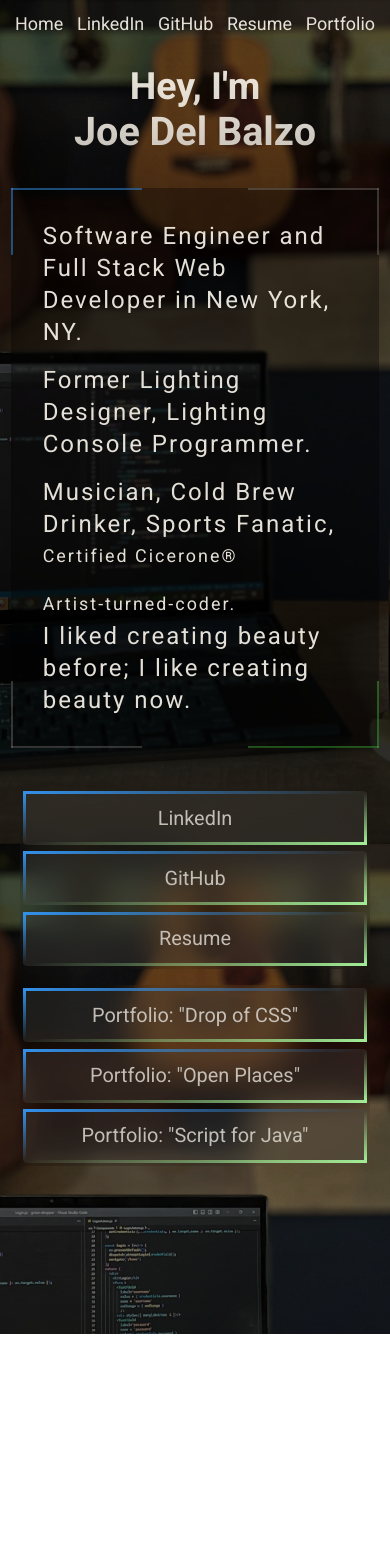
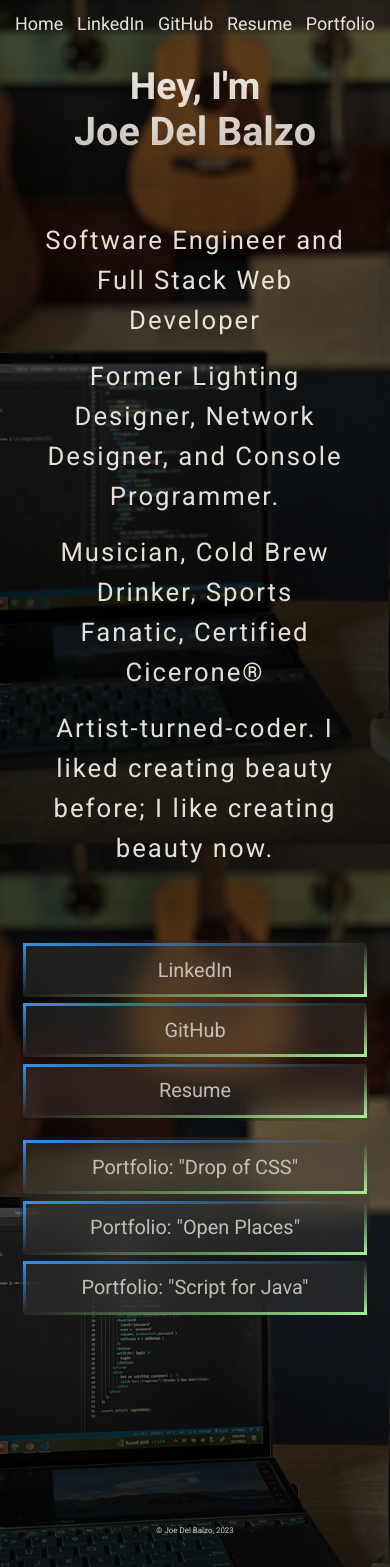
Before and after one commit to joedelbalzo/jdbportfolio, a React app: page /dropofcss in a window 390 px wide. Before the commit the page ends 1334 px from the top, so only its background shows below. Built offline with nearby package versions, Linux system fonts and the light colour scheme.

Commit message:
styles and foot

```diff
--- a/public/styles.css
+++ b/public/styles.css
@@ -21,6 +21,7 @@ body {
   display: flex;
   justify-content: flex-start;
   flex-wrap: wrap;
+  position: sticky;
 }
 
 .main-navbar a {
@@ -138,12 +139,12 @@ h3 {
 #main-introParagraph {
   margin: 0 auto 1rem;
   width: fit-content;
-  font-size: calc(15px + 0.5vw);
+  font-size: calc(15px + 1vw);
   font-weight: 400;
   text-align: left;
   color: rgba(240, 240, 240, 0.9);
   line-height: 2rem;
-  letter-spacing: 2px;
+  letter-spacing: 1px;
   border-radius: 2rem;
   padding: 1rem;
   border-radius: 0;
@@ -340,15 +341,15 @@ h3 {
   #main-introParagraph {
     margin: 0 auto 2rem;
     width: 90%;
-    font-size: 1.5rem;
+    font-size: calc(14px + 3vw);
     font-weight: 400;
-    text-align: left;
+    text-align: center;
     color: rgba(240, 240, 240, 0.9);
     backdrop-filter: blur(1px);
-    line-height: 2rem;
+    line-height: 2.5rem;
     letter-spacing: 2px;
     border-radius: 0;
-    background: linear-gradient(to right, rgba(30, 144, 255, 0.5) 2px, transparent 2px) 0 0,
+    /* background: linear-gradient(to right, rgba(30, 144, 255, 0.5) 2px, transparent 2px) 0 0,
       linear-gradient(to right, rgba(120, 120, 120, 0.4) 2px, transparent 2px) 0 100%,
       linear-gradient(to left, rgba(120, 120, 120, 0.4) 2px, transparent 2px) 100% 0,
       linear-gradient(to left, rgba(50, 205, 50, 0.4) 2px, transparent 2px) 100% 100%,
@@ -359,7 +360,9 @@ h3 {
 
     background-repeat: no-repeat;
     background-size: calc(100px + 8vw) calc(50px + 2vh);
-    background-color: rgba(0, 0, 0, 0.5);
+    background-color: rgba(0, 0, 0, 0.5); */
+    background-color: rgba(0, 0, 0, 0.2);
+    box-shadow: 0rem 0rem 5rem 2rem rgba(0, 0, 0, 0.3);
   }
 
   #main-introParagraph > p {
--- /dev/null
+++ b/src/Footer.js
@@ -0,0 +1,19 @@
+import React, { useState } from "react";
+
+const Footer = () => {
+  return (
+    <>
+      <div
+        style={{
+          fontSize: "calc(6px + .5vw)",
+          color: "rgb(200,200,200)",
+          paddingTop: "2rem",
+          paddingBottom: "1rem",
+        }}
+      >
+        <p>&copy; Joe Del Balzo, 2023</p>
+      </div>
+    </>
+  );
+};
+export default Footer;
--- a/src/Home.js
+++ b/src/Home.js
@@ -1,5 +1,6 @@
 import React from "react";
 import Sublinks from "./Sublinks";
+import Footer from "./Footer";
 
 const Home = () => {
   return (
@@ -11,32 +12,13 @@ const Home = () => {
         </span>
       </h1>
       <div id="main-introParagraph">
-        <p>Software Engineer and Full Stack Web Developer in New York, NY.</p>
-        <p>Former Lighting Designer, Lighting Console Programmer.</p>
-        <p>
-          Musician, Cold Brew Drinker, Sports Fanatic,{" "}
-          <a
-            href="https://www.cicerone.org/int-en/users/joseph-del-balzo"
-            id="main-name"
-            target="_blank"
-            style={{ textDecoration: "none", color: "rgba(240, 240, 240, 0.9)" }}
-          >
-            Certified Cicerone®
-          </a>
-        </p>
-        <p>
-          <a
-            href="https://www.imdb.com/name/nm3631957/"
-            id="main-name"
-            target="_blank"
-            style={{ textDecoration: "none", color: "rgba(240, 240, 240, 0.9)" }}
-          >
-            Artist-turned-coder.
-          </a>{" "}
-          I liked creating beauty before; I like creating beauty now.
-        </p>
+        <p>Software Engineer and Full Stack Web Developer</p>
+        <p>Former Lighting Designer, Network Designer, and Console Programmer.</p>
+        <p>Musician, Cold Brew Drinker, Sports Fanatic, Certified Cicerone®</p>
+        <p>Artist-turned-coder. I liked creating beauty before; I like creating beauty now.</p>
       </div>
       <Sublinks />
+      <Footer />
     </>
   );
 };
```
Also changed, not shown: 2 other files (tests, documents, lock files or other folders).
